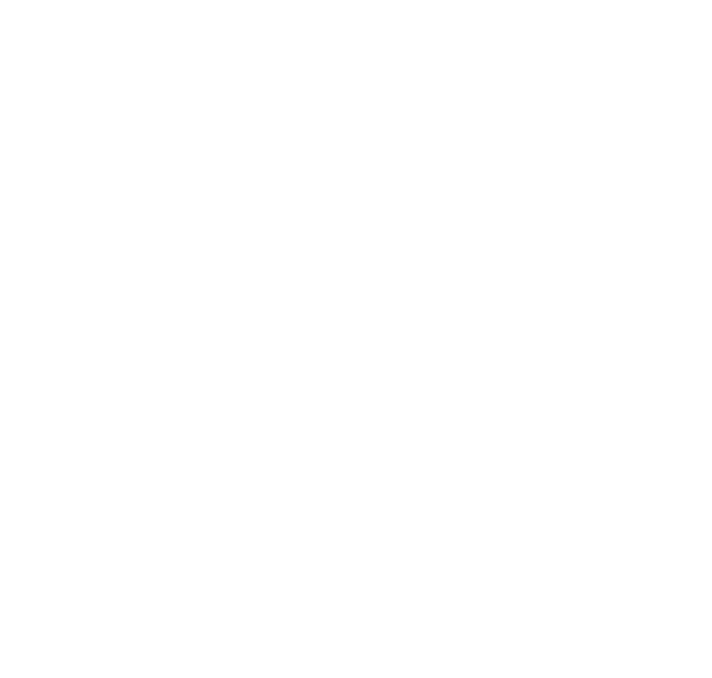
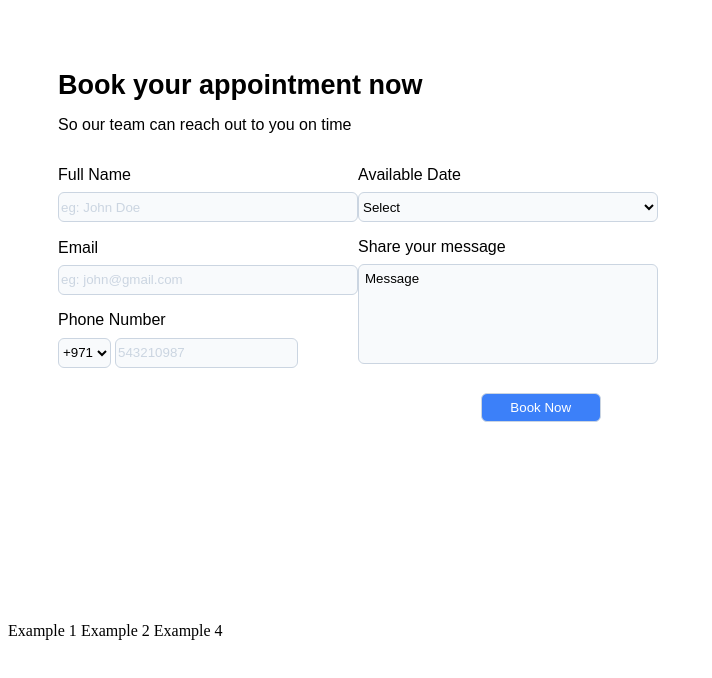
Before and after one commit to MatheusPaternez/forms-with-grid, a plain HTML site: page example-3.html in a window 1280 px wide. Shown: the whole page, without its empty margins (0-712 px from the left). Drawn offline with Linux system fonts and the light colour scheme.

Commit message:
Add Third Example

```diff
--- a/example-3.html
+++ b/example-3.html
@@ -1,16 +1,53 @@
 <!DOCTYPE html>
 <html lang="en">
+
 <head>
     <meta charset="UTF-8">
     <meta name="viewport" content="width=device-width, initial-scale=1.0">
     <link rel="stylesheet" href="main.css">
     <title>Example 3 Forms With Grid</title>
 </head>
+
 <body class="body-3">
     <form class="form-3">
-        <h2 class=""></h2>
 
+        <h2 class="example-3-title">Book your appointment now</h2>
+        <p class="example-3-subtitle">So our team can reach out to you on time</p>
+        <div class="big-grid">
+            <div class="img-text-3-left">
+                <p class="paragraph-3">Full Name</p>
+                <input class="text-3" type="text" name="full-name" placeholder="eg: John Doe">
+                <p class="paragraph-3">Email</p>
+                <input class="text-3" type="email" name="email" placeholder="eg: john@gmail.com">
+                <p class="paragraph-3">Phone Number</p>
+                <div class="phone-number-3">
+                    <select class="text-3" name="country-code">
+                        <option value="+971">+971</option>
+                    </select>
+                    <input class="phone-number-3-text text-3" type="number" name="phone-number" placeholder="543210987">
+                </div>
+            </div>
+            <div class="text-3-right">
+                <p class="paragraph-3">Available Date</p>
+                <select class="select-3 text-3" name="available-date" class="available-date">
+                    <option value="Select">Select</option>
+                </select>
+                <p class="paragraph-3">Share your message </p>
+                <textarea class="textarea-3" name="message" rows="4" cols="30" placeholder="Message"></textarea>
+
+            </div>
+
+        </div>
+
+        <button class="btn-3" type="submit">Book Now</button>
+
+        <nav class="nav-pag-3">
+            <a class="example-1-link-page-3" href="index.html">Example 1</a>
+            <a class="example-2-link-page-3" href="example-2.html">Example 2</a>
+            <a class="example-4-link-page-3" href="example-4.html">Example 4</a>
+        </nav>
     </form>
 
 </body>
+
 </html>
--- a/main.css
+++ b/main.css
@@ -182,9 +182,104 @@ div.div-side-text p {
 
 .example-1-link-page-2,
 .example-3-link-page-2,
-.example-4-link-page-2{
+.example-4-link-page-2 {
     color: black;
     text-decoration: none;
 }
 
 /* Third Example */
+
+.example-3-title {
+    font-family: Arial, Helvetica, sans-serif;
+    font-size: 27px;
+    margin: 70px 0px 0px 50px;
+}
+
+.example-3-subtitle {
+    font-family: Arial, Helvetica, sans-serif;
+    margin-left: 50px;
+    margin-top: 15px;
+}
+
+.img-text-3-left {
+    display: grid;
+    margin-left: 50px;
+    width: 300px;
+}
+
+.phone-number-3 {
+    width: 300px;
+}
+
+.text-3-right {
+    display: inline-block;
+    width: 300px;
+    padding-right: 300px;
+}
+
+.big-grid {
+    display: grid;
+    grid-template-columns: 1fr 1fr 1fr 1fr;
+    justify-content: left;
+}
+
+.select-3 {
+    width: 300px;
+    border: 1px solid #cbd5e1;
+    background-color: #f8fafc;
+}
+
+.text-3 {
+    height: 30px;
+    border-radius: 6px;
+    background-color: #f8fafc;
+    border: 1px solid #cbd5e1;
+}
+
+.text-3::placeholder {
+    font-family: Arial, Helvetica, sans-serif;
+    color: #cbd5e1;
+}
+
+.textarea-3 {
+    resize: none;
+    width: 300px;
+    height: 100px;
+    border-radius: 6px;
+    background-color: #f8fafc;
+    border: 1px solid #cbd5e1;
+}
+
+.textarea-3::placeholder {
+    color: black;
+    padding: 4px;
+    font-family: Arial, Helvetica, sans-serif;
+}
+
+.paragraph-3 {
+    font-family: Arial, Helvetica, sans-serif;
+    width: 300px;
+    margin-bottom: 8px;
+}
+
+.nav-pag-3 {
+    padding-top: 200px;
+}
+
+.example-1-link-page-3,
+.example-2-link-page-3,
+.example-4-link-page-3 {
+    text-decoration: none;
+    color: black;
+}
+
+.btn-3 {
+    width: 120px;
+    padding: 6px;
+    margin-top: 25px;
+    margin-left: 37.4%;
+    background-color: #3c80f9;
+    color: white;
+    border-radius: 6px;
+    border: 1px solid #cbd5e1;
+}
```
